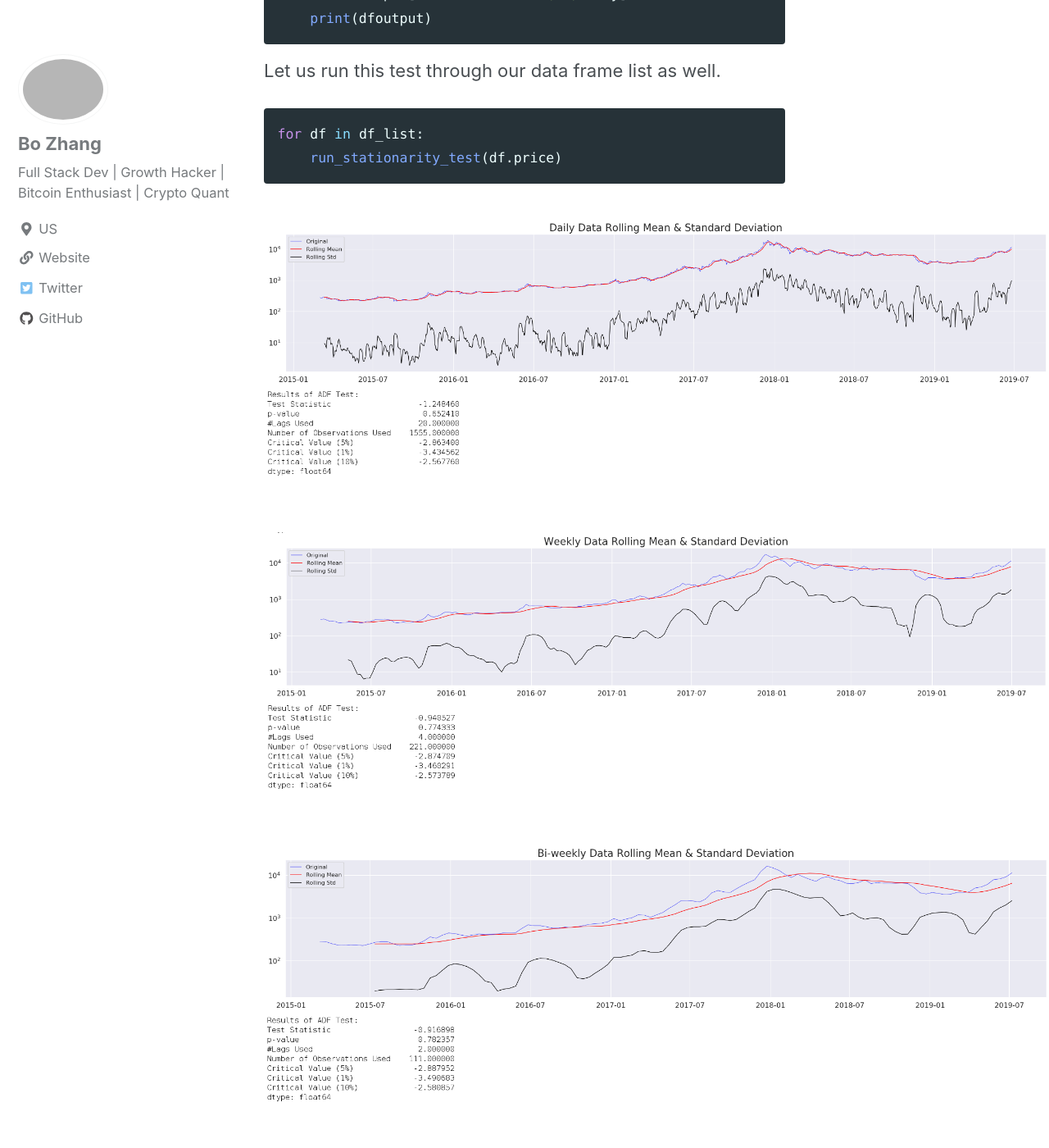
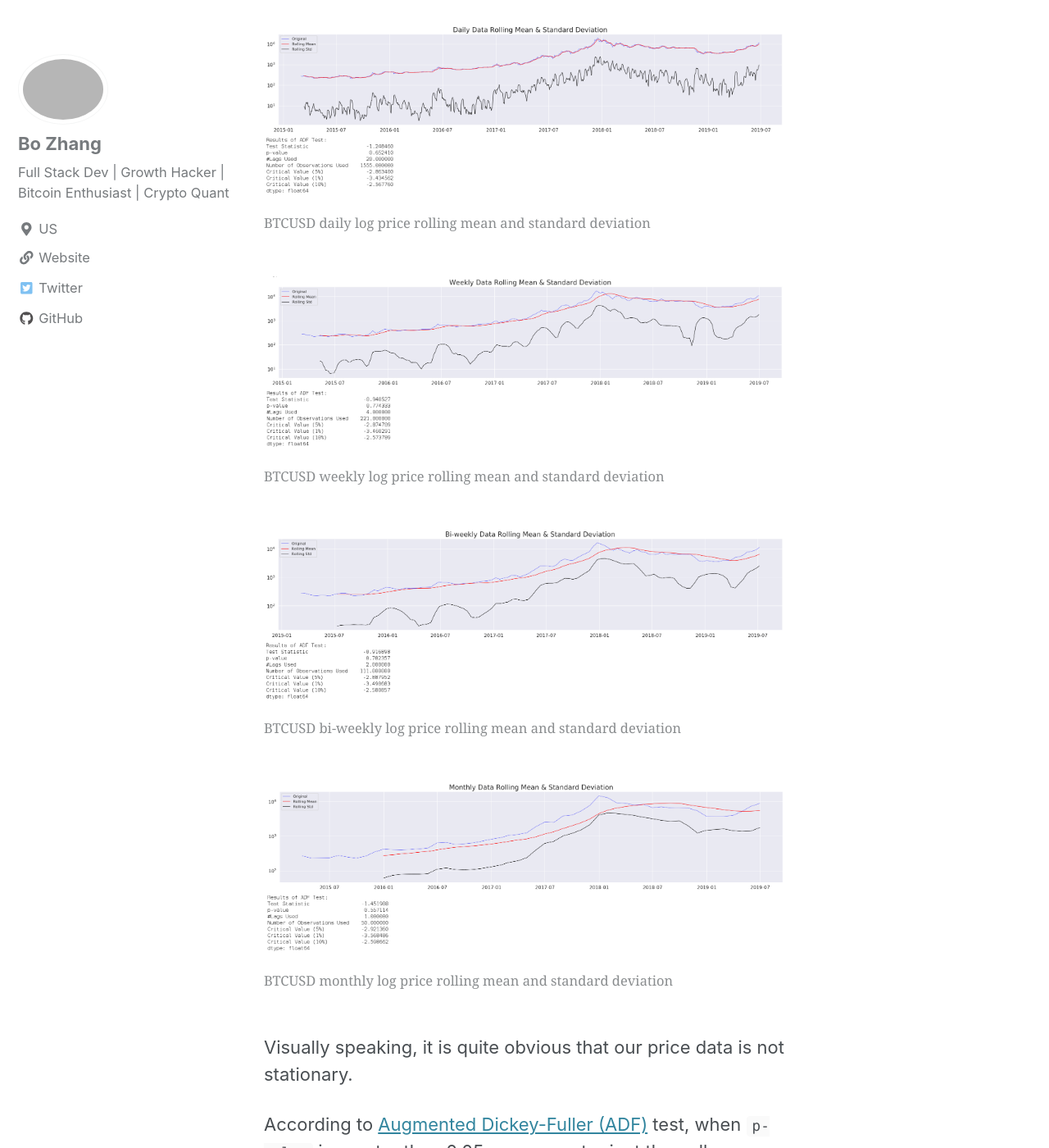
Before and after one commit to 0xboz/blog, a Jekyll site: the page built from _posts/2019-07-04-how-to-create-arima-model-forecasting-btc-usd-in-python-part-1.md, in a window 1280 px wide and 1400 px high, scrolled down 13984 px. Shown: the whole window at 82% size. Built offline with Jekyll 4.4.1, drawn with Linux system fonts in a browser that asks for light colours; cached includes are drawn as plain includes; nearby versions of some CDN libraries; some of the changed text lies outside the part shown.

Commit message:
Applied new figure style

````diff
--- a/_posts/2019-07-04-how-to-create-arima-model-forecasting-btc-usd-in-python-part-1.md
+++ b/_posts/2019-07-04-how-to-create-arima-model-forecasting-btc-usd-in-python-part-1.md
@@ -309,17 +309,32 @@ Awesome. Let us use this function to run through our data frame list including d
 for df in df_list:
     make_log_price_chart(df)
 ```
-<figure style="width:960px">
-<img src="{{ site.url }}{{ site.baseurl }}/assets/images/btc_usd_daily_log_history.png" alt="bitcoin daily log price chart">
+<figure>
+    <a href="{{ site.url }}{{ site.baseurl }}/assets/images/btc_usd_daily_log_history.png">
+        <img src="{{ site.url }}{{ site.baseurl }}/assets/images/btc_usd_daily_log_history.png">
+    </a>
+    <figcaption>BTCUSD daily log price</figcaption>
 </figure>
-<figure style="width:960px">
-<img src="{{ site.url }}{{ site.baseurl }}/assets/images/btc_usd_weekly_log_history.png" alt="bitcoin weekly log price chart">
+
+<figure>
+    <a href="{{ site.url }}{{ site.baseurl }}/assets/images/btc_usd_weekly_log_history.png">
+        <img src="{{ site.url }}{{ site.baseurl }}/assets/images/btc_usd_weekly_log_history.png">
+    </a>
+    <figcaption>BTCUSD weekly log price</figcaption>
 </figure>
-<figure style="width:960px">
-<img src="{{ site.url }}{{ site.baseurl }}/assets/images/btc_usd_biweekly_log_history.png" alt="bitcoin biweekly log price chart">
+
+<figure>
+    <a href="{{ site.url }}{{ site.baseurl }}/assets/images/btc_usd_biweekly_log_history.png">
+        <img src="{{ site.url }}{{ site.baseurl }}/assets/images/btc_usd_biweekly_log_history.png">
+    </a>
+    <figcaption>BTCUSD bi-weekly log price</figcaption>
 </figure>
-<figure style="width:960px">
-<img src="{{ site.url }}{{ site.baseurl }}/assets/images/btc_usd_monthly_log_history.png" alt="bitcoin monthly log price chart">
+
+<figure>
+    <a href="{{ site.url }}{{ site.baseurl }}/assets/images/btc_usd_monthly_log_history.png">
+        <img src="{{ site.url }}{{ site.baseurl }}/assets/images/btc_usd_monthly_log_history.png">
+    </a>
+    <figcaption>BTCUSD monthly log price</figcaption>
 </figure>
 
 ## Stationarity Test
@@ -371,21 +386,33 @@ Let us run this test through our data frame list as well.
 for df in df_list:
     run_stationarity_test(df.price)
 ```
-<figure style="width:960px">
-<img src="{{ site.url }}{{ site.baseurl }}/assets/images/daily_btc_data_mean_std.png" alt="bitcoin daily log price rolling mean and standard deviation chart">
-</figure>
-<figure style="width:960px">
-<img src="{{ site.url }}{{ site.baseurl }}/assets/images/weekly_btc_data_mean_std.png" alt="bitcoin weekly log price rolling mean and standard deviation chart">
-</figure>
-<figure style="width:960px">
-<img src="{{ site.url }}{{ site.baseurl }}/assets/images/biweekly_btc_data_mean_std.png" alt="bitcoin biweekly log price rolling mean and standard deviation chart">
+
+<figure>
+    <a href="{{ site.url }}{{ site.baseurl }}/assets/images/daily_btc_data_mean_std.png">
+        <img src="{{ site.url }}{{ site.baseurl }}/assets/images/daily_btc_data_mean_std.png">
+    </a>
+    <figcaption>BTCUSD daily log price rolling mean and standard deviation</figcaption>
 </figure>
 
-<!-- <figure style="width:960px"> -->
 <figure>
-    <a href="{{ site.url }}{{ site.baseurl }}/assets/images/monthly_btc_data_mean_std.png"><img src="{{ site.url }}{{ site.baseurl }}/assets/images/monthly_btc_data_mean_std.png"></a>
-    <!-- <img src="{{ site.url }}{{ site.baseurl }}/assets/images/monthly_btc_data_mean_std.png" alt="bitcoin monthly log price rolling mean and standard deviation chart"> -->
-    <!-- <figcaption>bitcoin monthly log price rolling mean and standard deviation chart</figcaption> -->
+    <a href="{{ site.url }}{{ site.baseurl }}/assets/images/weekly_btc_data_mean_std.png">
+        <img src="{{ site.url }}{{ site.baseurl }}/assets/images/weekly_btc_data_mean_std.png">
+    </a>
+    <figcaption>BTCUSD weekly log price rolling mean and standard deviation</figcaption>
+</figure>
+
+<figure>
+    <a href="{{ site.url }}{{ site.baseurl }}/assets/images/biweekly_btc_data_mean_std.png">
+        <img src="{{ site.url }}{{ site.baseurl }}/assets/images/biweekly_btc_data_mean_std.png">
+    </a>
+    <figcaption>BTCUSD bi-weekly log price rolling mean and standard deviation</figcaption>
+</figure>
+
+<figure>
+    <a href="{{ site.url }}{{ site.baseurl }}/assets/images/monthly_btc_data_mean_std.png">
+        <img src="{{ site.url }}{{ site.baseurl }}/assets/images/monthly_btc_data_mean_std.png">
+    </a>
+    <figcaption>BTCUSD monthly log price rolling mean and standard deviation</figcaption>
 </figure>
 
 Visually speaking, it is quite obvious that our price data is not stationary.
````
